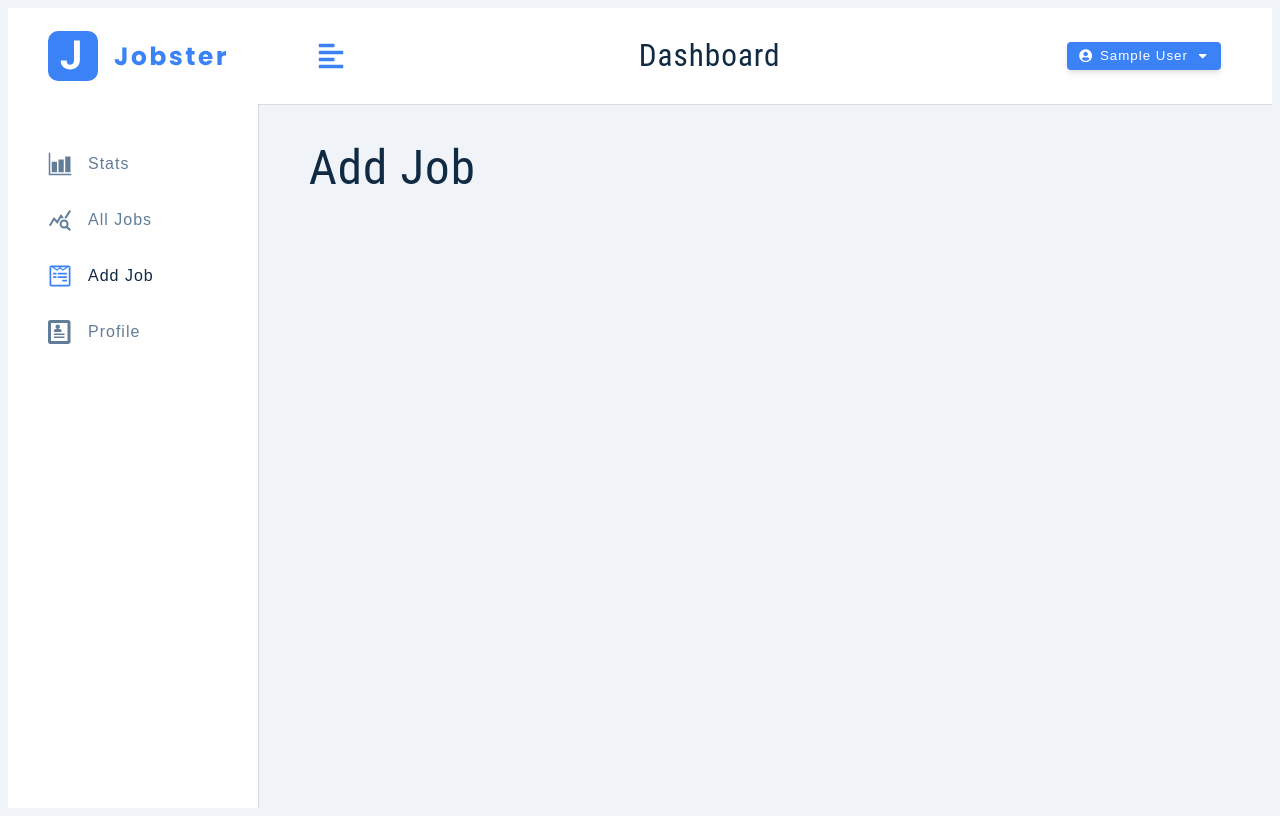
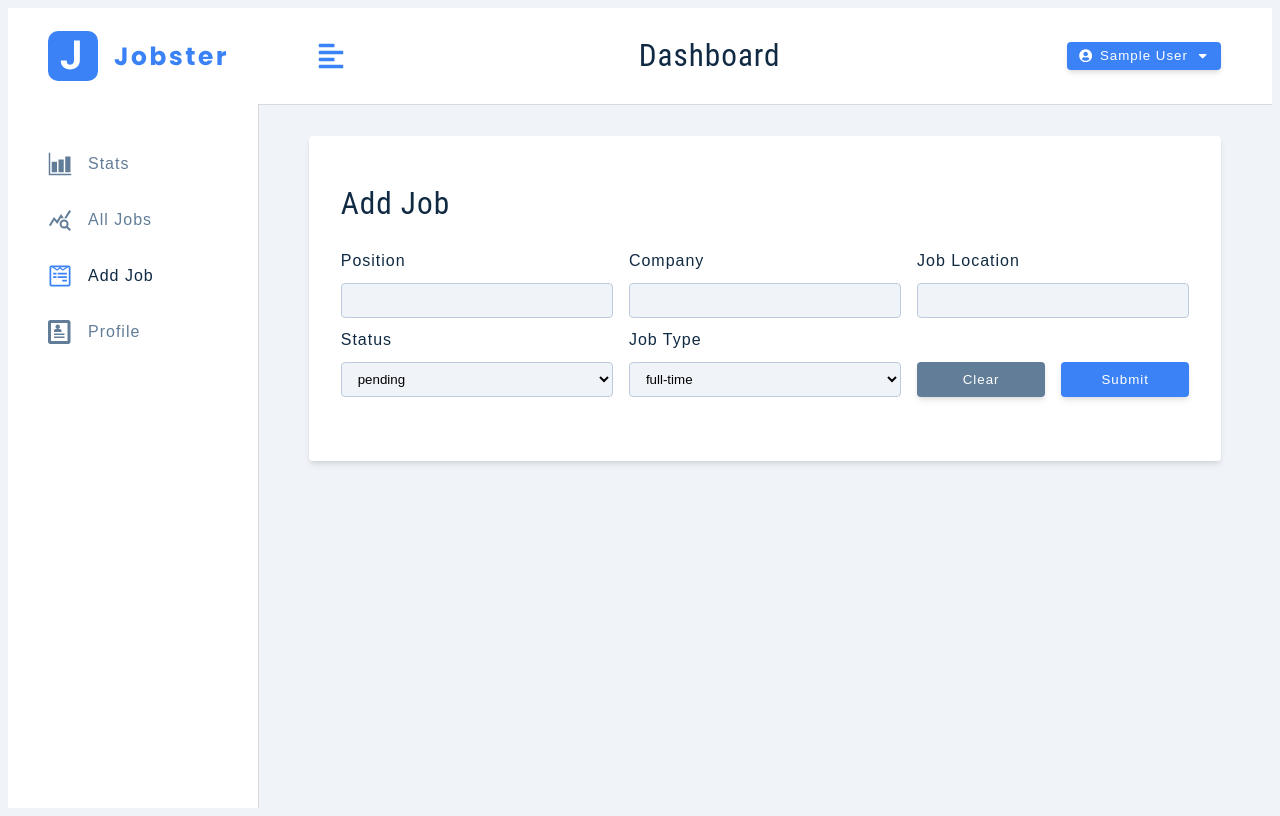
Before and after one commit to ASebby/Practice-React-Jobster, a React (Create React App) app: page /add-job in a window 1280 px wide. Built offline with nearby package versions, Linux system fonts and the light colour scheme; sample sign-in values are in the browser's storage; the HTML template or start-up script is replaced by a standard one.

Commit message:
add job functionality added

```diff
--- a/src/components/FormRow.js
+++ b/src/components/FormRow.js
@@ -1,13 +1,13 @@
-
-const FormRow = ({name, type, value, handleChange, labelText}) => {
+const FormRow = ({ name, type, value, handleChange, labelText }) => {
   return (
     <div className='form-row'>
-    <label htmlFor= {name} className='form-label'>
-      {name || labelText}
+      <label htmlFor={name} className='form-label'>
+        {labelText || name}
       </label>
       <input
-      type= {type}
-      name= {name}
+        id={name}
+        type={type}
+        name={name}
         value={value}
         onChange={handleChange}
         className='form-input'
--- /dev/null
+++ b/src/components/FormRowSelect.js
@@ -0,0 +1,28 @@
+import React from 'react';
+
+const FormRowSelect = ({ labelText, name, value, handleChange, list }) => {
+  return (
+    <div className='form-row'>
+      <label htmlFor={name} className='form-label'>
+        {labelText || name}
+      </label>
+      <select
+        name={name}
+        id={name}
+        value={value}
+        onChange={handleChange}
+        className='form-select'
+      >
+        {list.map((itemValue, index) => {
+          return (
+            <option key={index} value={itemValue}>
+              {itemValue}
+            </option>
+          );
+        })}
+      </select>
+    </div>
+  );
+};
+
+export default FormRowSelect;
--- a/src/components/index.js
+++ b/src/components/index.js
@@ -1,7 +1,8 @@
 import Logo from './Logo';
 import FormRow from './FormRow';
+import FormRowSelect from './FormRowSelect';
 import BigSidebar from './BigSidebar';
 import Navbar from './Navbar';
 import SmallSidebar from './SmallSidebar';
 
-export { Logo, FormRow, BigSidebar, Navbar, SmallSidebar };
+export { Logo, FormRow, FormRowSelect, BigSidebar, Navbar, SmallSidebar };
--- /dev/null
+++ b/src/features/job/jobSlice.js
@@ -0,0 +1,69 @@
+import { createSlice, createAsyncThunk } from '@reduxjs/toolkit';
+import { toast } from 'react-toastify';
+import customFetch from '../../utils/axios';
+import { getUserFromLocalStorage } from '../../utils/localStorage';
+import { logoutUser } from '../user/userSlice';
+
+const initialState = {
+  isLoading: false,
+  position: '',
+  company: '',
+  jobLocation: '',
+  jobTypeOptions: ['full-time', 'part-time', 'remote', 'internship'],
+  jobType: 'full-time',
+  statusOptions: ['interview', 'declined', 'pending'],
+  status: 'pending',
+  isEditing: false,
+  editJobId: '',
+};
+
+export const createJob = createAsyncThunk(
+  'job/createJob',
+  async (job, thunkAPI) => {
+    try {
+      const resp = await customFetch.post('/jobs', job, {
+        headers: {
+          authorization: `Bearer ${thunkAPI.getState().user.user.token}`,
+        },
+      });
+      thunkAPI.dispatch(clearValues());
+      return resp.data;
+    } catch (error) {
+      if (error.response.status === 401) {
+        thunkAPI.dispatch(logoutUser());
+        return thunkAPI.rejectWithValue('Unauthorized! Logging out...');
+      }
+      return thunkAPI.rejectWithValue(error.response.data.msg);
+    }
+  }
+);
+
+const jobSlice = createSlice({
+  name: 'job',
+  initialState,
+  reducers: {
+    handleChange: (state, { payload: { name, value } }) => {
+      state[name] = value;
+    },
+    clearValues: () => {
+      return { ...initialState };
+    },
+  },
+  extraReducers: (builder) => {
+    builder
+      .addCase(createJob.pending, (state) => {
+        state.isLoading = true;
+      })
+      .addCase(createJob.fulfilled, (state, action) => {
+        state.isLoading = false;
+        toast.success('job created');
+      })
+      .addCase(createJob.rejected, (state, { payload }) => {
+        state.isLoading = false;
+        toast.error(payload);
+      });
+  },
+});
+
+export const { handleChange, clearValues } = jobSlice.actions;
+export default jobSlice.reducer;
--- a/src/pages/dashboard/AddJob.js
+++ b/src/pages/dashboard/AddJob.js
@@ -1,7 +1,108 @@
-import React from 'react';
+import { useSelector, useDispatch } from 'react-redux';
+import { FormRow, FormRowSelect } from '../../components';
+import {
+  handleChange,
+  clearValues,
+  createJob,
+} from '../../features/job/jobSlice';
+import { toast } from 'react-toastify';
+import Wrapper from '../../assets/wrappers/DashboardFormPage';
 
 const AddJob = () => {
-  return <h1>Add Job</h1>;
+  const {
+    isLoading,
+    position,
+    company,
+    jobLocation,
+    jobType,
+    jobTypeOptions,
+    status,
+    statusOptions,
+    isEditing,
+    editJobId,
+  } = useSelector((store) => store.job);
+
+  const dispatch = useDispatch();
+
+  const handleSubmit = (e) => {
+    e.preventDefault();
+
+    if (!position || !company || !jobLocation) {
+      toast.error('Please fill out all fields');
+      return;
+    }
+    dispatch(createJob({ position, company, jobLocation, jobType, status }));
+  };
+
+  const handleJobInput = (e) => {
+    const name = e.target.name;
+    const value = e.target.value;
+    dispatch(handleChange({ name, value }));
+  };
+
+  const btnClear = () => {
+    dispatch(clearValues());
+  };
+
+  return (
+    <Wrapper>
+      <form className='form'>
+        <h3> {isEditing ? 'edit job' : 'add job'}</h3>
+        <div className='form-center'>
+          <FormRow
+            type='text'
+            name='position'
+            value={position}
+            handleChange={handleJobInput}
+          />
+          <FormRow
+            type='text'
+            name='company'
+            value={company}
+            handleChange={handleJobInput}
+          />
+          <FormRow
+            type='text'
+            name='jobLocation'
+            labelText='job location'
+            value={jobLocation}
+            handleChange={handleJobInput}
+          />
+          {/*  */}
+          <FormRowSelect
+            name='status'
+            value={status}
+            handleChange={handleJobInput}
+            list={statusOptions}
+          />
+          <FormRowSelect
+            name='jobType'
+            labelText='job type'
+            value={jobType}
+            handleChange={handleJobInput}
+            list={jobTypeOptions}
+          />
+          <div className='btn-container'>
+            <button
+              type='button'
+              className='btn btn-block clear-btn'
+              onClick={btnClear}
+            >
+              Clear
+            </button>
+            <button
+              type='submit'
+              className='btn btn-block submit-btn'
+              onClick={handleSubmit}
+              disabled={isLoading}
+            >
+              submit
+            </button>
+          </div>
+        </div>
+      </form>
+    </Wrapper>
+  );
 };
 
 export default AddJob;
--- a/src/store.js
+++ b/src/store.js
@@ -1,8 +1,10 @@
 import { configureStore } from '@reduxjs/toolkit';
 import userSlice from './features/user/userSlice';
+import jobSlice from './features/job/jobSlice';
 
 export const store = configureStore({
   reducer: {
     user: userSlice,
+    job: jobSlice,
   },
 });
```
Lines whose indentation alone changed are shown as unchanged.
